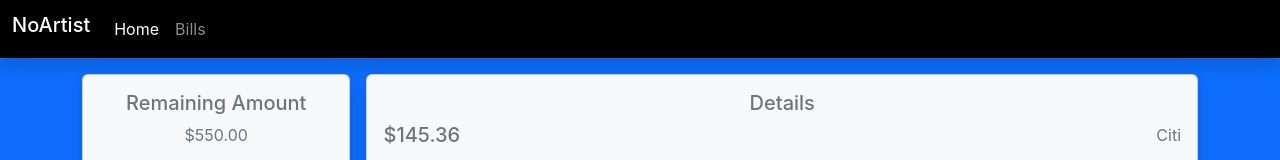
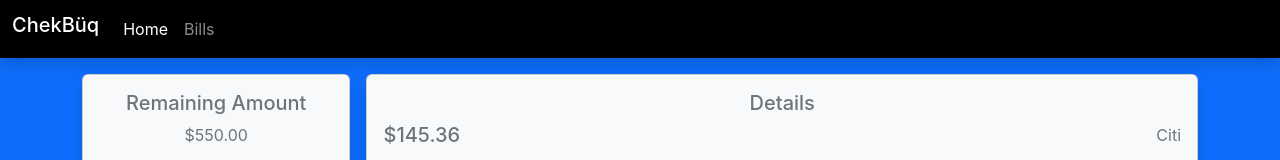
Before and after one commit to tcsauter/checkbook, a React (Create React App) app: page / in a window 1280 px wide. Shown: the top 160 px of the page. Built offline with nearby package versions, Linux system fonts and the light colour scheme.

Commit message:
Rebrand to ChekBüq.

```diff
--- a/public/index.html
+++ b/public/index.html
@@ -24,7 +24,7 @@
       work correctly both with client-side routing and a non-root public URL.
       Learn how to configure a non-root public URL by running `npm run build`.
     -->
-    <title>Checkbook</title>
+    <title>ChekBüq</title>
   </head>
   <body class="bg-primary">
     <noscript>You need to enable JavaScript to run this app.</noscript>
--- a/src/layouts/NavbarAndFooter/Navbar.tsx
+++ b/src/layouts/NavbarAndFooter/Navbar.tsx
@@ -4,7 +4,7 @@ export const Navbar: React.FC = () => {
     return (
         <nav className={'navbar navbar-expand shadow navbar-dark bg-black'}>
             <div className='container-fluid'>
-                <h3 className='navbar-brand'>NoArtist</h3>
+                <h3 className='navbar-brand'>ChekBüq</h3>
                 <button className="navbar-toggler" type="button" data-bs-toggle="collapse"
                         data-bs-target="#navbarSupportedContent" aria-controls="navbarSupportedContent"
                         aria-expanded="false" aria-label="Toggle navigation">
```
